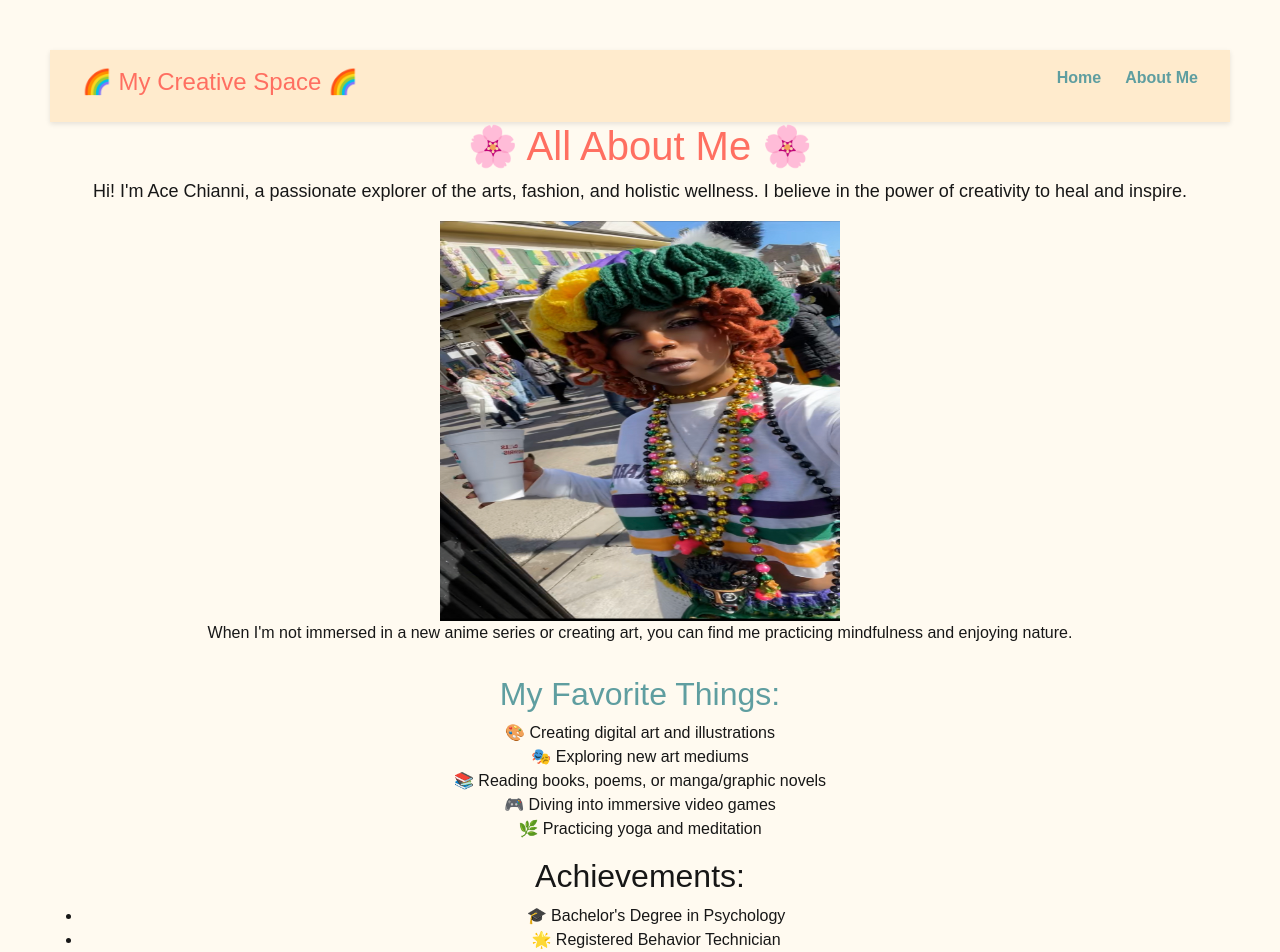
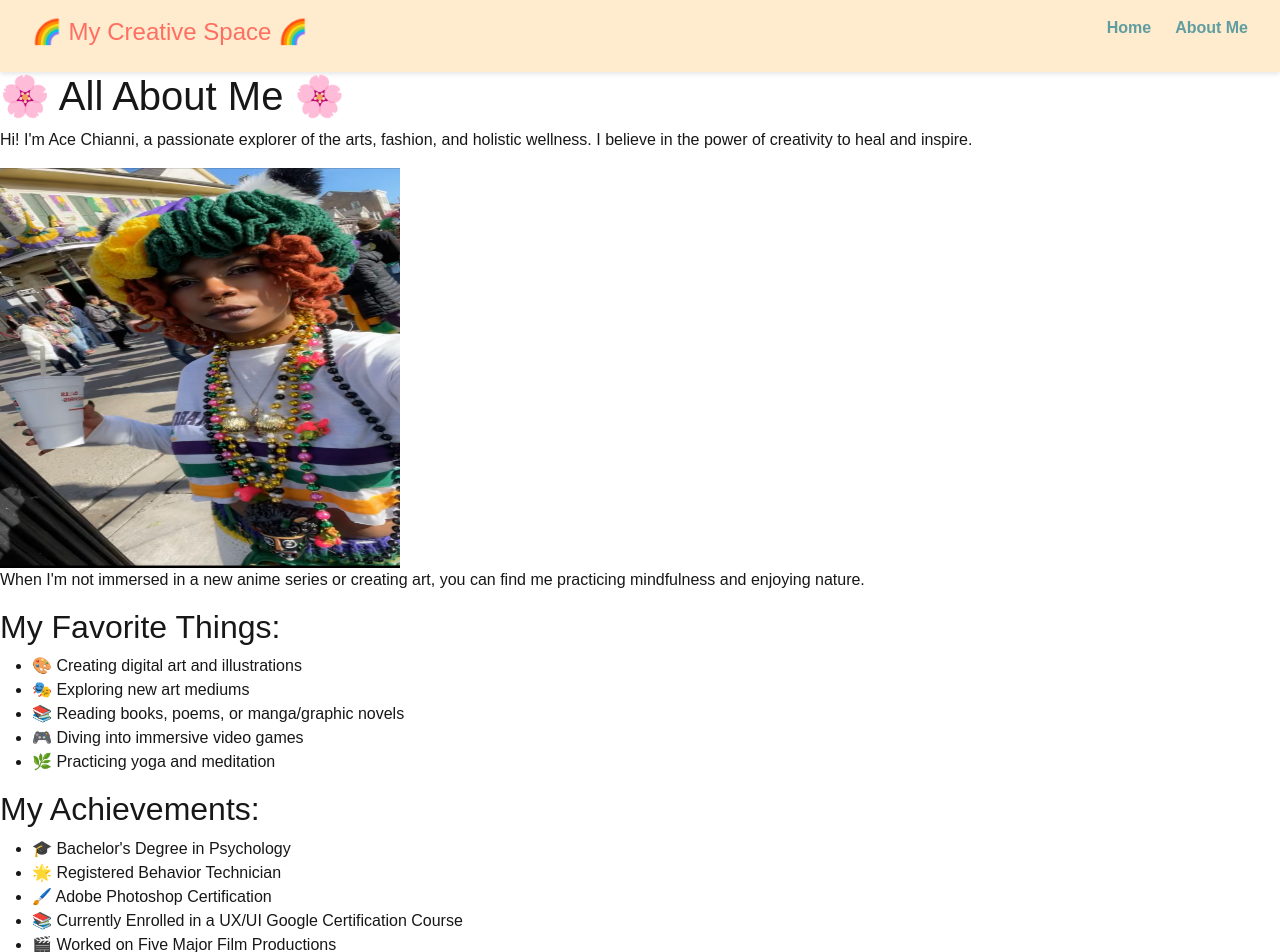
Before and after one commit to AceChianni/next-assignment, a Next.js app: page /about in a window 1280 px wide. Shown: the top 952 px of the page. Built offline with nearby package versions, Linux system fonts and the light colour scheme.

Commit message:
remove inline styling

```diff
--- a/src/pages/about.js
+++ b/src/pages/about.js
@@ -5,10 +5,10 @@ import styles from '../styles/About.module.css';
 
 export default function About() {
   return (
-    <div style={{ textAlign: 'center', padding: '50px', backgroundColor: '#fffaf0' }}>
+    <div className={styles.container}>
       <Navbar />
-      <h1 style={{ color: '#ff6f61' }}>🌸 All About Me 🌸</h1>
-      <p style={{ fontSize: '18px', fontFamily: 'Arial, sans-serif' }}>
+      <h1 className={styles.title}>🌸 All About Me 🌸</h1>
+      <p className={styles.description}>
         Hi! I'm Ace Chianni, a passionate explorer of the arts, fashion, and holistic wellness. I believe in the power of creativity to heal and inspire.
       </p>
       <Image
@@ -18,19 +18,19 @@ export default function About() {
         height={400}
         className={styles.image}
       />
-      <p style={{ fontSize: '16px' }}>
+       <p className={styles.description}>
         When I'm not immersed in a new anime series or creating art, you can find me practicing mindfulness and enjoying nature.
       </p>
-      <h2 style={{ marginTop: '30px', color: '#5f9ea0' }}>My Favorite Things:</h2>
-      <ul style={{ listStyle: 'none', padding: '0' }}>
+      <h2 className={styles.subheading}>My Favorite Things:</h2>
+      <ul className={styles.achievements}>
         <li>🎨 Creating digital art and illustrations</li>
         <li>🎭 Exploring new art mediums</li>
         <li>📚 Reading books, poems, or manga/graphic novels</li>
         <li>🎮 Diving into immersive video games</li>
         <li>🌿 Practicing yoga and meditation</li>
       </ul>
-      <h2 className={styles.achievementsHeading}>Achievements:</h2>
-      <ul className={styles.achievementsList}>
+      <h2 className={styles.subheading}>My Achievements:</h2>
+      <ul className={styles.achievements}>
       <li>🎓 Bachelor's Degree in Psychology</li>
         <li>🌟 Registered Behavior Technician</li>
         <li>🖌️ Adobe Photoshop Certification</li>
```
